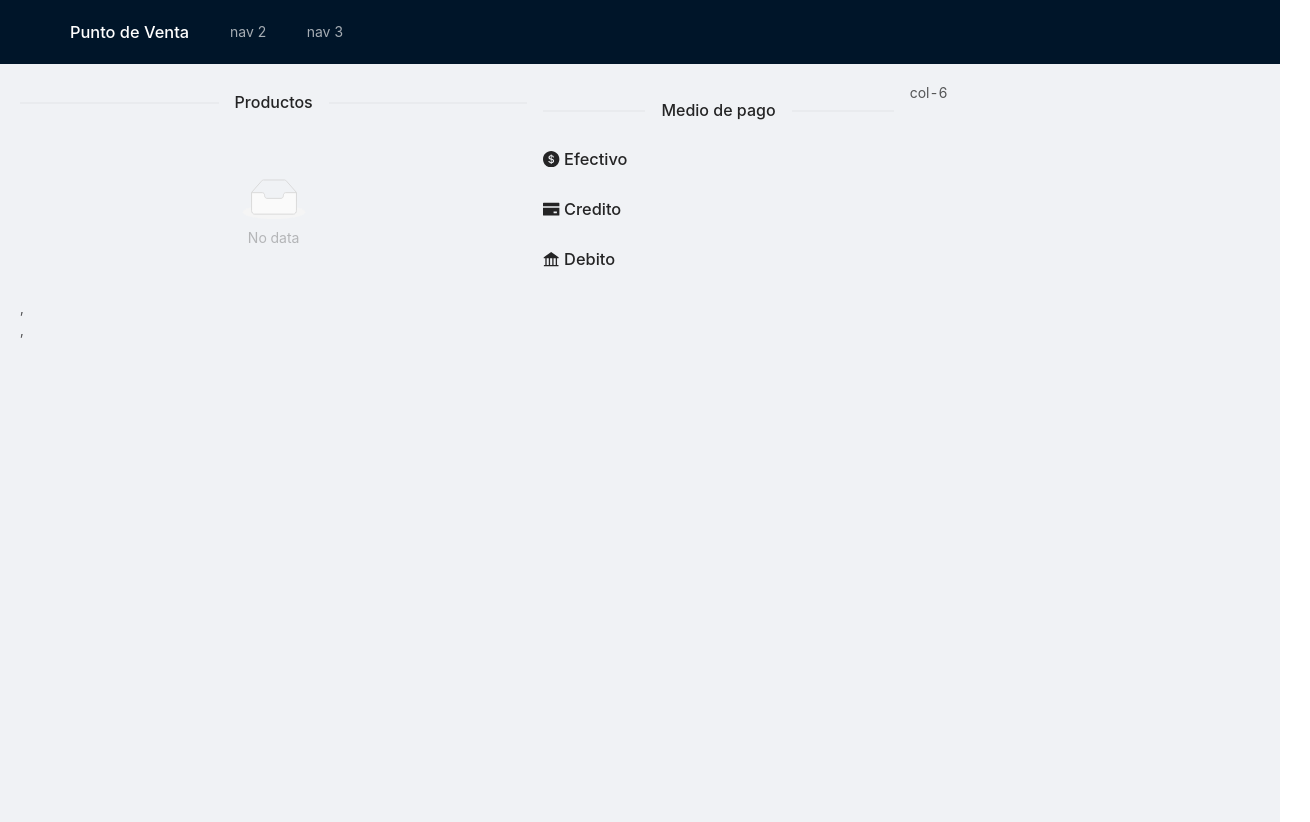
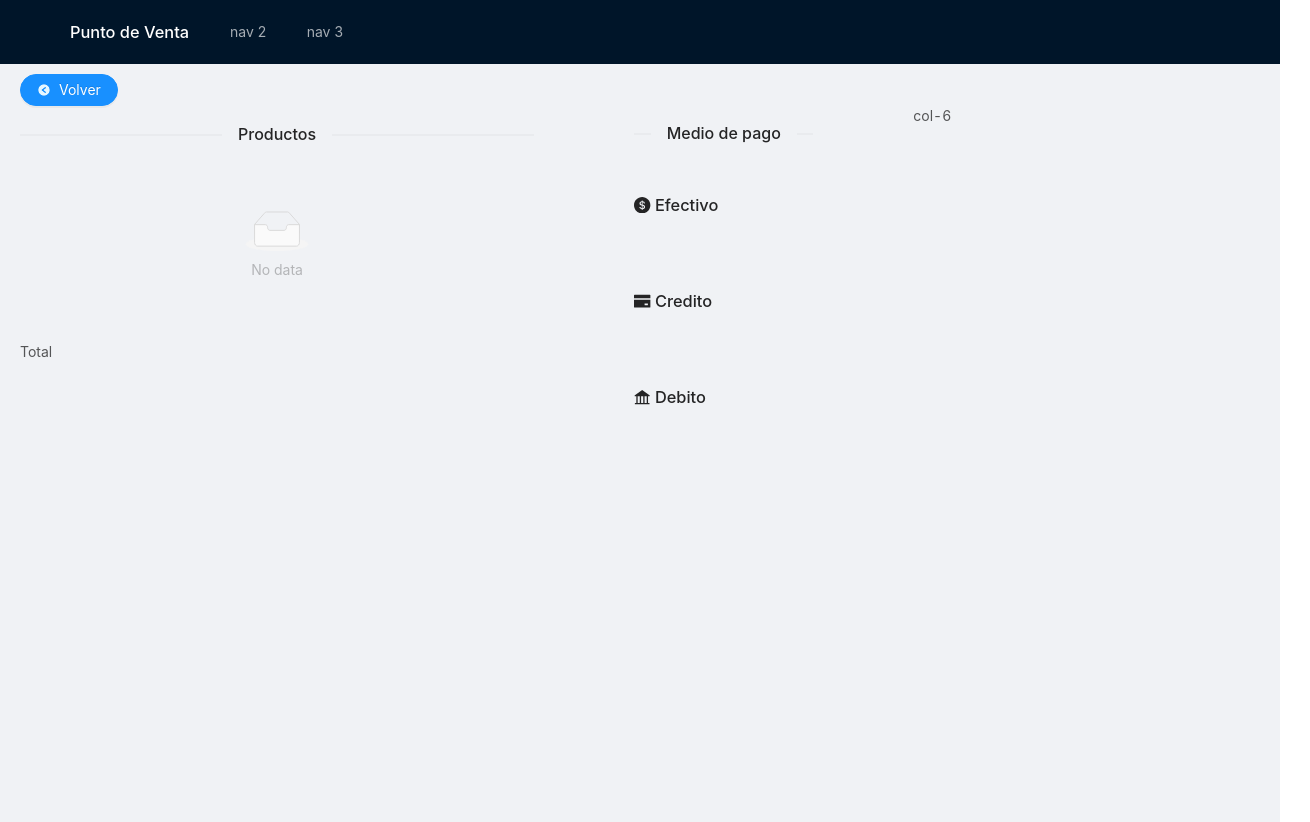
Before and after one commit to nickarcaro/vendorpos, a React (Create React App) app: page /pos/pago in a window 1280 px wide. Shown: the whole page, 1310 px wide, since content can reach past the window. Built offline with nearby package versions, Linux system fonts and the light colour scheme.

Commit message:
boton volver payment

```diff
--- a/src/pages/Seller/Payment.js
+++ b/src/pages/Seller/Payment.js
@@ -3,35 +3,13 @@ import { Row, Col, Divider} from 'antd';
 import {CreditCardFilled } from "@ant-design/icons"
 import {DollarCircleFilled } from "@ant-design/icons"
 import {BankFilled} from "@ant-design/icons"
-import { List, Avatar } from 'antd';
+import { List, Avatar, Button, Checkbox  } from 'antd';
 import { CartContext } from "../../context/CartContext";
-const data = [
-  {
-    title: 'Queso',
-    value: 2500,
-    cantidad: 4,
-  },
-  {
-    title: 'Jamon',
-    value: 3000,
-    cantidad: 2,
-  },
-  {
-    title: 'Salmon',
-    value: 4500,
-    cantidad: 3,
-  },
-  {
-    title: 'Cucarachas',
-    value: 4000,
-    cantidad: 5,
-  },
-];
+import {LeftCircleTwoTone} from "@ant-design/icons"
 
-
-const style = {padding: '8px 0' };
-
-
+/*style de padding solo afecta los gutterrow 2 y 3 */
+const style = {padding: '31px 0'};
+const style2 = {floar: 'right'};
 
 const Payment = () => {
   const [cart, setCart] = useContext(CartContext)
@@ -44,12 +22,14 @@ const Payment = () => {
   return(
     <div>
       <>
-      <Row gutter={16}>
-      <Col className="gutter-row" span={10}>
+      <Row gutter={100}>
+      <Col className="gutter-row" span={11}>
+      <Button icon = {<LeftCircleTwoTone />} type="primary" shape="round" size = "Large" onClick={() => {window.location.replace("/pos")}} >Volver</Button>
       <Divider >Productos</Divider>
   <List
     itemLayout="horizontal"
-
+    footer={<div>Total</div>}
+    footer={<div style = {style2}>Total</div>}
     dataSource={cart.productList}
     renderItem={item => (
       <List.Item>
@@ -57,15 +37,18 @@ const Payment = () => {
           /*avatar={<Avatar src="/uploads/perro_729fefb8c4.png" />}*/
           title={item.productName}
           description={<div>{item.quantity} unidades a ${item.unitPrice}/unidad   </div>}
+
+
         />
          <div>{item.totalPrice}</div>
          {console.log(cart)}
       </List.Item>
     )}
-  />,
+  />
 
       </Col>
-      <Col className="gutter-row" span={7}>
+
+      <Col className="gutter-row" span={5}>
         <div style={style}>
         <Divider >Medio de pago</Divider>
         <div style={style}><h3> <DollarCircleFilled /> Efectivo</h3></div>
@@ -73,13 +56,13 @@ const Payment = () => {
         <div style={style}><h3><BankFilled /> Debito </h3></div>
         </div>
       </Col>
-      <Col className="gutter-row" span={5}>
+      <Col className="gutter-row" span={4}>
         <div style={style}>col-6
 
         </div>
       </Col>
     </Row>
-      </>,
+      </>
     </div>
   );
 };
```
